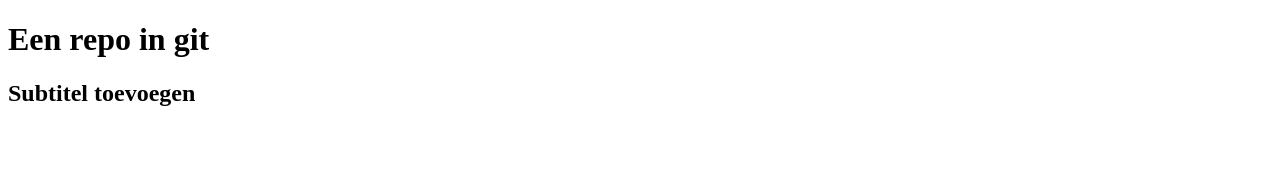
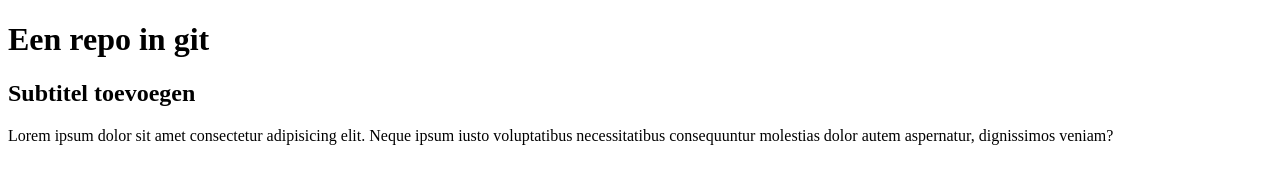
Before and after one commit to Khalidissaev-ucll/GitRepoTest, a plain HTML site: page gitdemo.html in a window 1280 px wide. Drawn offline with Linux system fonts and the light colour scheme.

Commit message:
eerste alinea

```diff
--- a/gitdemo.html
+++ b/gitdemo.html
@@ -10,6 +10,8 @@
 <body>
     <h1>Een repo in git</h1>
     <h2>Subtitel toevoegen</h2>
+    <p>Lorem ipsum dolor sit amet consectetur adipisicing elit. Neque ipsum iusto voluptatibus necessitatibus
+        consequuntur molestias dolor autem aspernatur, dignissimos veniam?</p>
 </body>
 
 </html>
```
